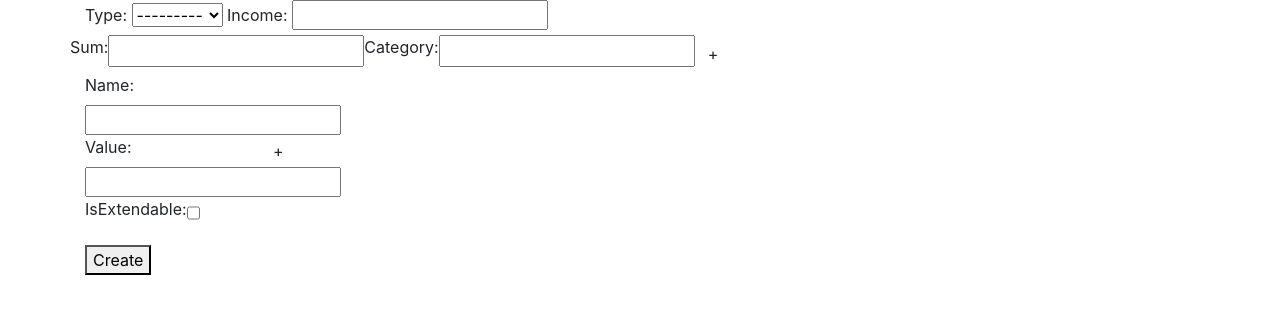
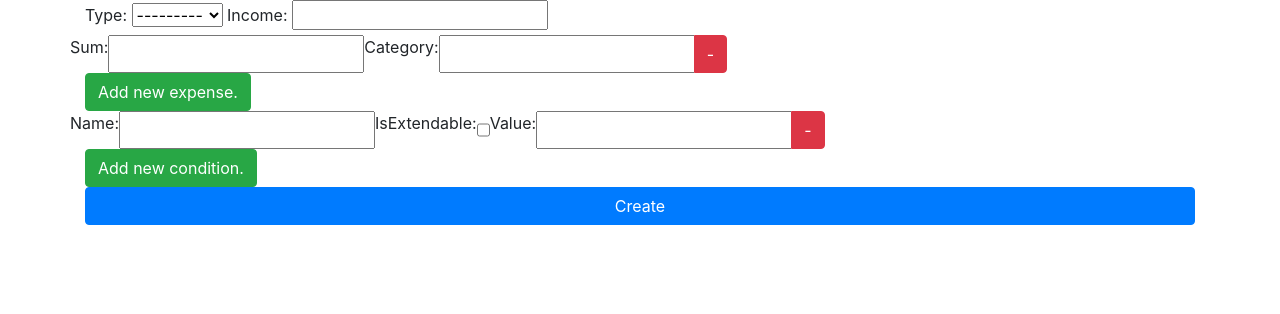
Before and after one commit to mjuc/AutomatedBudget, a Django app: page /create/ in a window 1280 px wide. Shown: the part 56-370 px from the top of the page. Run offline with Django 4.2, Linux system fonts and the light colour scheme; the visitor is signed in with stand-in values (Sample User, id 1); some libraries are stand-ins or nearby versions.

Commit message:
Created functional form for budget creation.

```diff
--- a/AutomatedBudget/AutomatedBudget/settings.py
+++ b/AutomatedBudget/AutomatedBudget/settings.py
@@ -15,7 +15,10 @@ from pathlib import Path
 
 # Build paths inside the project like this: BASE_DIR / 'subdir'.
 BASE_DIR = Path(__file__).resolve().parent.parent
-
+STATICFILES_DIRS = (
+    os.path.join(BASE_DIR, "static"),
+)
+STATIC_URL = '/static/'
 
 # Quick-start development settings - unsuitable for production
 # See https://docs.djangoproject.com/en/4.0/howto/deployment/checklist/
--- a/AutomatedBudget/pres/models.py
+++ b/AutomatedBudget/pres/models.py
@@ -7,8 +7,8 @@ class Expense(models.Model):
 
 class Condition(models.Model):
     name = models.CharField(max_length=30)
+    isExtendable = models.BooleanField(blank=False)
     value = models.CharField(max_length=10)
-    isExtendable = models.BooleanField(blank=False)
 
 class Budget(models.Model):
     TYPES = [('MONTH','monthly'),('QUART','quarterly'),('YEAR','yearly')]
--- a/AutomatedBudget/pres/views.py
+++ b/AutomatedBudget/pres/views.py
@@ -1,5 +1,4 @@
 from django.shortcuts import render
-from django.forms import formset_factory
 from django.contrib.auth.decorators import login_required
 from .forms import BudgetCreationForm, ConditionFormset, ExpenseFormset
 
--- /dev/null
+++ b/AutomatedBudget/static/buttons.js
@@ -0,0 +1,77 @@
+var expTotal = 1;
+var condTotal = 1;
+
+function updateElementIndex(el, prefix, ndx) {
+    var id_regex = new RegExp('(' + prefix + '-\\d+)');
+    var replacement = prefix + '-' + ndx;
+    el.id = el.id.replace(id_regex, replacement);
+}
+
+function copyElement(target) {
+    var appendTarget = document.getElementById(target + "Form");
+    src = document.getElementById(target);
+    copy = src.cloneNode(true);
+    if (target === 'exp')
+    {
+        updateElementIndex(copy,target,expTotal);
+        expTotal++;
+    }
+    else if (target === 'cond')
+    {
+        updateElementIndex(copy,target,condTotal);
+        condTotal++;
+    }
+    appendTarget.appendChild(copy);
+    if (target === 'exp')
+    {
+        var previousRows = $('.exp-row:not(:last)');
+        previousRows.find('.btn.add-exp-row')
+        .removeClass('btn-success').addClass('btn-danger')
+        .removeClass('add-exp-row').addClass('remove-exp-row');
+    }
+    else if (target === 'cond')
+    {
+        var previousRows = $('.cond-row:not(:last)');
+        previousRows.find('.btn.add-cond-row')
+        .removeClass('btn-success').addClass('btn-danger')
+        .removeClass('add-cond-row').addClass('remove-cond-row');
+    }
+
+}
+
+function deleteElement(target, btn) {
+    console.log("dupa")
+    var total = ((target === 'exp') ? expTotal : condTotal);
+    if (total > 1)
+    {
+        var forms;
+        if (target === 'exp')
+        {
+            btn.closest('.exp-row').remove();
+            total--;
+            expTotal--;
+            forms = $('.exp-row');
+        }
+        else if (target === 'cond')
+        {
+            btn.closest('.cond-row').remove();
+            total--;
+            condTotal--;
+            forms = $('.cond-row');
+        }
+        for (var i=1, formCount = forms.length; i<formCount; i++)
+        {
+            updateElementIndex(forms[i],target,i)
+        }
+    }
+}
+
+$(document).on('click', '.add-exp-row' ,function(e){
+    e.preventDefault();
+    copyElement('exp');
+})
+
+$(document).on('click', '.add-cond-row' ,function(e){
+    e.preventDefault();
+    copyElement('cond');
+})
--- a/AutomatedBudget/templates/budgets/base.html
+++ b/AutomatedBudget/templates/budgets/base.html
@@ -1,3 +1,4 @@
+<!DOCTYPE html>
 <html>
 
 <head>
@@ -26,12 +27,11 @@
             </li>
         </ul>
     </nav>
-    {% block content %} {% endblock %}
-
     <!-- JS, Popper.js, and jQuery -->
     <script src="https://code.jquery.com/jquery-3.5.1.slim.min.js" integrity="sha384-DfXdz2htPH0lsSSs5nCTpuj/zy4C+OGpamoFVy38MVBnE+IbbVYUew+OrCXaRkfj" crossorigin="anonymous"></script>
     <script src="https://cdn.jsdelivr.net/npm/popper.js@1.16.0/dist/umd/popper.min.js" integrity="sha384-Q6E9RHvbIyZFJoft+2mJbHaEWldlvI9IOYy5n3zV9zzTtmI3UksdQRVvoxMfooAo" crossorigin="anonymous"></script>
     <script src="https://stackpath.bootstrapcdn.com/bootstrap/4.5.0/js/bootstrap.min.js" integrity="sha384-OgVRvuATP1z7JjHLkuOU7Xw704+h835Lr+6QL9UvYjZE3Ipu6Tp75j7Bh/kR0JKI" crossorigin="anonymous"></script>
+    {% block content %} {% endblock %}
 </body>
 
 </html>
--- a/AutomatedBudget/templates/budgets/create.html
+++ b/AutomatedBudget/templates/budgets/create.html
@@ -1,31 +1,42 @@
 {% extends 'budgets/base.html' %} {% block content %}
+{% load static %}
+<script src="{% static 'buttons.js' %}" type="text/javascript"></script>
 <section>
     <div class="container">
         <form class="form-horizontal" method="POST" action="">
             {% csrf_token %}
-            {{ form }}
-            {% for expForm in expenseFormset %}
-            <div class="row">
-                <div class="col=2">
+            <div>
+                {{ form }}
+            </div>
+            <div id="expForm">
+                {% for expForm in expenseFormset %}
+                <div class="row exp-row" id="exp">
                     <div class="input-group">
                         {{ expForm }}
+                        <div class="input-group-append">
+                            <button class="btn btn-danger remove-exp-row "onclick="deleteElement('exp',this)">-</button>
+                        </div>
                     </div>
                 </div>
-                <button class="btn">+</button>
+                {% endfor %}
             </div>
-            {% endfor %}
-            {% for condForm in conditionFormset %}
-            <div class="row">
-                <div class="col-2">
+            <button class="btn btn-success add-exp-row">Add new expense.</button>
+            <div id="condForm">
+                {% for condForm in conditionFormset %}
+                <div class="row cond-row" id="cond">
                     <div class="input-group">
                         {{ condForm }}
+                        <div class="input-group-append">
+                            <button class="btn btn-danger remove-cond-row" onclick="deleteElement('cond',this)">-</button>
+                        </div>
                     </div>
                 </div>
-                <button class="btn">+</button>
+                {% endfor %}
             </div>
-            {% endfor %}
+            <button class="btn btn-success add-cond-row">Add new condition.</button>
         </form>
-        <button type="submit">Create</button>
+        <button type="submit" class="btn btn-block btn-primary">Create</button>
     </div>
+
 </section>
 {% endblock %}
--- a/AutomatedBudget/templates/registration/base.html
+++ b/AutomatedBudget/templates/registration/base.html
@@ -1,3 +1,4 @@
+<!DOCTYPE html>
 <html>
 
 <head>
```
